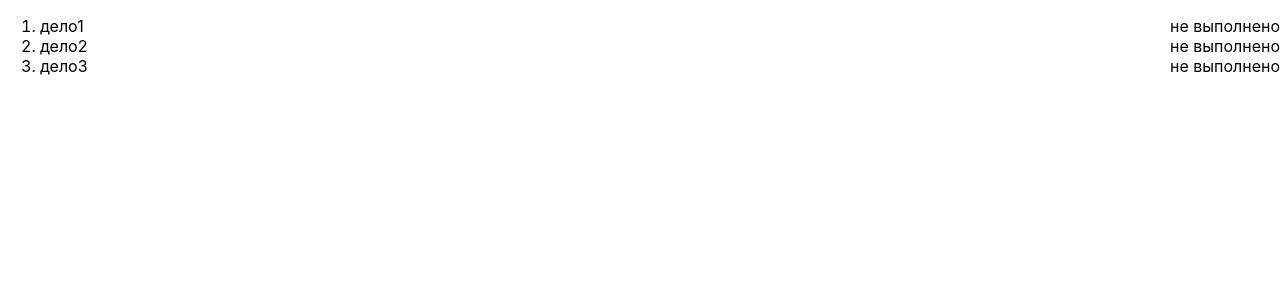
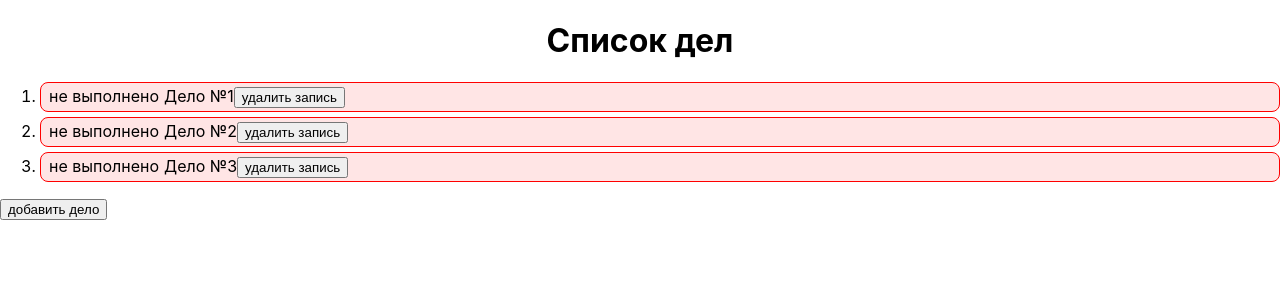
Before and after one commit to FoxTail25/checklist, a React (Create React App) app: page / in a window 1280 px wide. Shown: the top 300 px of the page. Built offline with nearby package versions, Linux system fonts and the light colour scheme; the HTML template or start-up script is replaced by a standard one.

Commit message:
Логика готова. Начало стилицации

```diff
--- a/src/components/CheckList/biznes/Biznes.jsx
+++ b/src/components/CheckList/biznes/Biznes.jsx
@@ -1,23 +1,44 @@
-import React from 'react'
+import React, { useContext, useState } from 'react'
+import { CheckListContext } from '../contextCheckList'
+import styles from './biznes.module.css'
+// import
 
-export const Biznes = ({ record, changeRecord}) => {
+export const Biznes = ({ record }) => {
+
+  const [isEdit, setIsEdit] = useState(false)
 
   const { id, bisnes, complite } = record
 
+  const {status, text, del} = useContext(CheckListContext)
 
-  console.log(complite);
+
+  // console.log(status);
 
   return (
-    <li>
-      <div style={{display: "flex", justifyContent: "space-between"}}>
-        {bisnes}
-        <span onClick={() => changeRecord(id)}>
+    <li className={complite ? styles.complite : styles.uncomplite}>
+      <div>
+
+        <span style={{ padding: "0 5px" }} onClick={() => status(id)}>
           {
             complite
               ? "выполнено"
               : "не выполнено"
           }
         </span>
+
+        {
+          isEdit
+            ?
+            <>
+              <input  style={{ padding: "0 5px" }} value={bisnes} onChange={event => text(id, event.target.value)} />
+              <button onClick={() => setIsEdit(!isEdit)}>save</button>
+            </>
+
+            : <span onClick={() => setIsEdit(!isEdit)}>
+              {bisnes}
+            </span>
+        }
+        <button onClick={()=>del(id)}>удалить запись</button>
       </div>
     </li>
   )
--- /dev/null
+++ b/src/components/CheckList/biznes/biznes.module.css
@@ -0,0 +1,15 @@
+li {
+  margin-bottom: 5px;
+  border-radius: 8px;
+  padding: 3px;
+  cursor: pointer;
+  transition: 0.3s;
+}
+li.uncomplite {
+  border: 1px solid red;
+  background-color: rgba(255, 0, 0, 0.1);
+}
+li.complite {
+  border: 1px solid green;
+  background-color: rgba(0, 255, 0, 0.1);
+}/*# sourceMappingURL=biznes.module.css.map */
--- /dev/null
+++ b/src/components/CheckList/biznes/biznes.module.scss
@@ -0,0 +1,16 @@
+li {
+    margin-bottom: 5px;
+    border-radius: 8px;
+    padding: 3px;
+    cursor: pointer;
+    transition: .3s;
+    &.uncomplite {
+        border: 1px solid red;
+        background-color: rgba(255, 0, 0, 0.100);
+    }
+    &.complite {
+        border: 1px solid green;
+        background-color: rgba(0, 255, 0, 0.100);
+    }
+
+}
--- a/src/components/CheckList/checklist/CheckList.jsx
+++ b/src/components/CheckList/checklist/CheckList.jsx
@@ -2,35 +2,65 @@ import React, { useState } from 'react'
 import { Biznes } from '../biznes/Biznes'
 import { nanoid } from 'nanoid'
 import { CheckListContext } from '../contextCheckList'
+import styles from './checklist.module.css'
 
 
 let bisnesArr = [
-  { id: nanoid(), bisnes: 'дело1', complite: false },
-  { id: nanoid(), bisnes: 'дело2', complite: false },
-  { id: nanoid(), bisnes: 'дело3', complite: false },
+  { id: nanoid(), bisnes: 'Дело №1', complite: false },
+  { id: nanoid(), bisnes: 'Дело №2', complite: false },
+  { id: nanoid(), bisnes: 'Дело №3', complite: false },
 ]
 
 export const CheckList = () => {
 
   const [bisnes, setBisnes] = useState(bisnesArr)
 
-  function changeRecord(id) {
+  function changeRecordStatus(id) {
     setBisnes([...bisnes.map(el => {
-      if(el.id === id) {
+      if (el.id === id) {
         el.complite = !el.complite
       }
       return el
     })])
   }
 
-  let result = bisnes.map((record) => <Biznes key={record.id} record={record} changeRecord={changeRecord}/>)
+  function changeRecordText(id, text) {
+    setBisnes([...bisnes.map(el => {
+      if (el.id === id) {
+        el.bisnes = text
+      }
+      return el
+    })])
+  }
+
+  function addRecord() {
+    let bisnesNumber = bisnes.length + 1;
+    setBisnes([...bisnes, { id: nanoid(), bisnes: `Дело №${bisnesNumber}`, complite: false }])
+  }
+
+  function dellRecord(id) {
+    setBisnes([...bisnes.filter(record => record.id !== id)])
+  }
+
+  const changeRecord = {
+    status: changeRecordStatus,
+    text: changeRecordText,
+    del: dellRecord
+  }
+
+
+  let result = bisnes.map((record) => <Biznes key={record.id} record={record} />)
 
 
   return (
-    <ol>
-    <CheckListContext.Provider value={bisnes}>
-    {result}
-    </CheckListContext.Provider>
-    </ol>
+    <div className={styles.checklist__bg}>
+      <h1>Список дел</h1>
+      <ol>
+        <CheckListContext.Provider value={changeRecord}>
+          {result}
+        </CheckListContext.Provider>
+      </ol>
+      <button onClick={addRecord}>добавить дело</button>
+    </div>
   )
 }
--- /dev/null
+++ b/src/components/CheckList/checklist/checklist.module.css
@@ -0,0 +1,3 @@
+.checklist__bg h1 {
+  text-align: center;
+}/*# sourceMappingURL=checklist.module.css.map */
--- /dev/null
+++ b/src/components/CheckList/checklist/checklist.module.scss
@@ -0,0 +1,5 @@
+.checklist__bg {
+    h1 {
+        text-align: center;
+    }
+}
```
Also changed, not shown: 2 other files (tests, documents, lock files or other folders).
